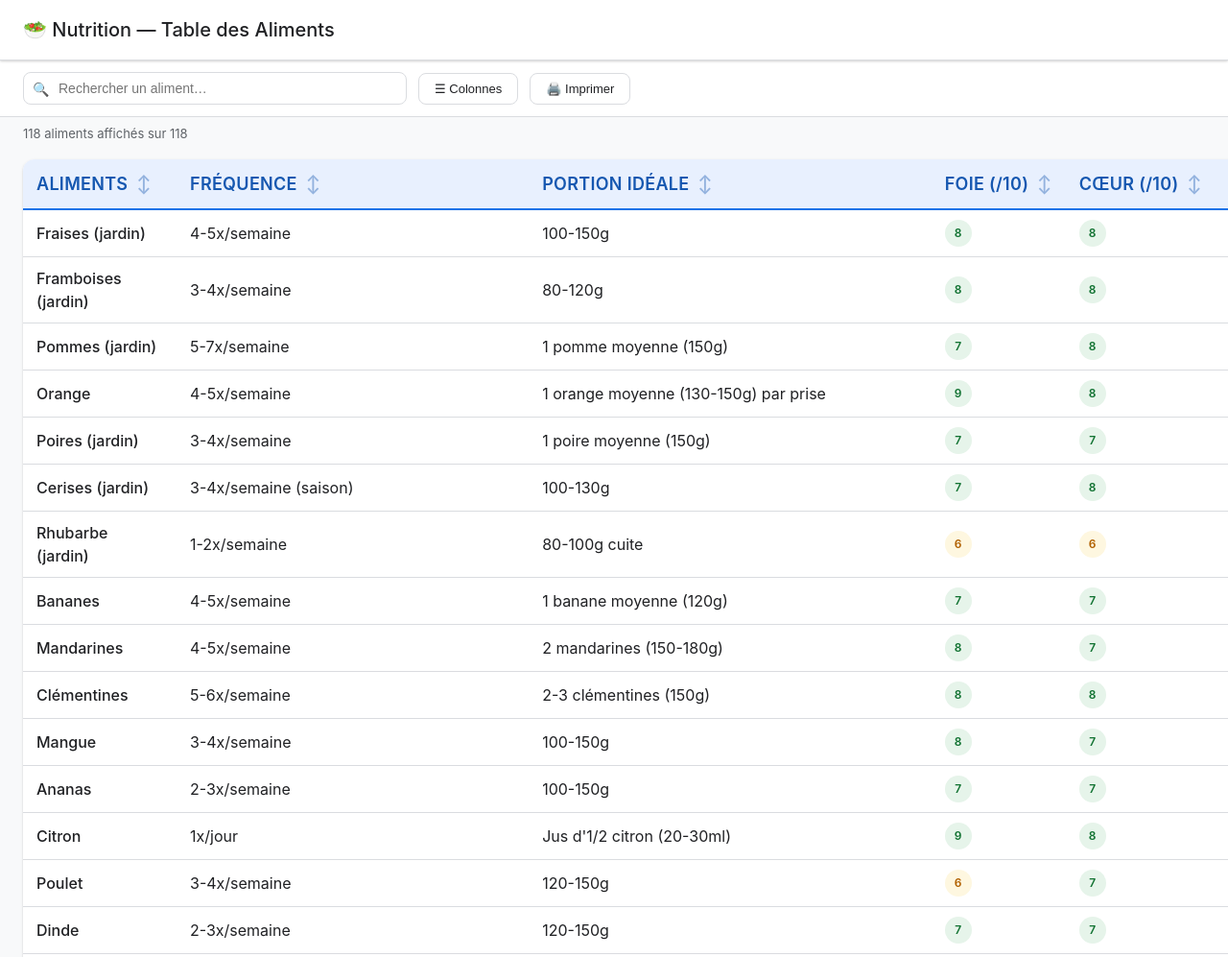
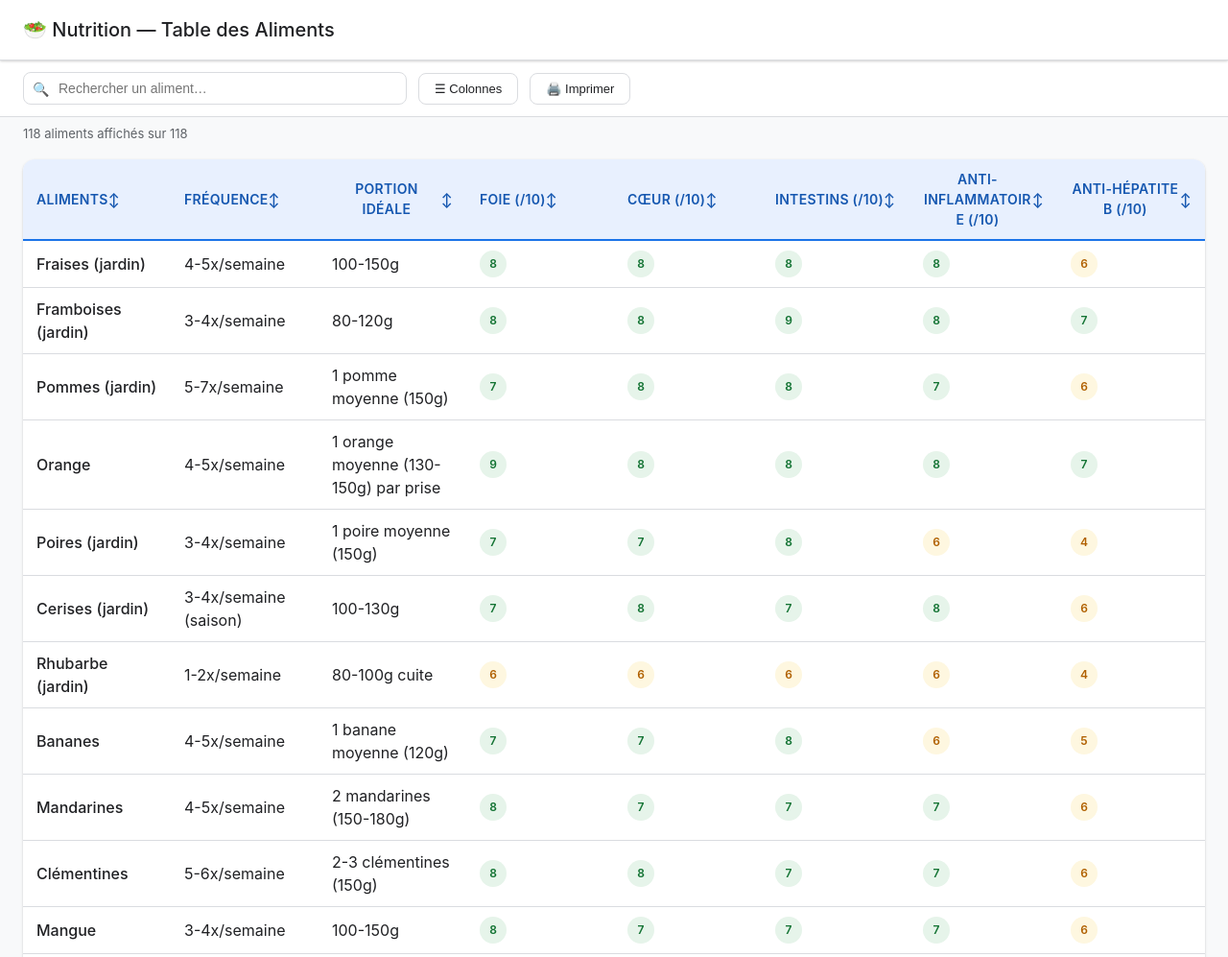
Before and after one commit to LudoGameBxl/Nutrition-list, a plain HTML site: page index.html in a window 1280 px wide. Shown: the top 997 px of the page at 96% size. Drawn offline with Linux system fonts and the light colour scheme.

Commit message:
add grid css for table

```diff
--- a/styles.css
+++ b/styles.css
@@ -219,68 +219,65 @@ body {
 /* Table */
 .table-container {
   padding: 0 24px 24px;
-  overflow-x: auto;
+  width: 100%;
 }
 
+/* On définit dynamiquement le nombre de colonnes via une variable CSS --cols
+   à injecter en JS quand l'utilisateur change la sélection de colonnes */
 table {
+  display: grid;
+  grid-template-columns: repeat(var(--cols, 6), minmax(0, 1fr));
   width: 100%;
-  border-collapse: collapse;
   background: var(--surface);
   border-radius: 12px;
-  overflow: hidden;
   box-shadow: var(--shadow);
   margin-top: 16px;
 }
 
-thead {
-  background: var(--primary-light);
-  position: sticky;
-  /* top: 60px; */
-  z-index: 10;
+thead,
+tbody,
+tr {
+  display: contents; /* les enfants deviennent items de la grid */
+}
+
+thead th,
+tbody td {
+  padding: 10px 14px;
+  font-size: 16px;
+  border-bottom: 1px solid var(--border);
+  white-space: normal;
+  overflow-wrap: break-word;
+  word-break: break-word;
+  display: flex;
+  align-items: center;
 }
 
 thead th {
-  padding: 12px 14px;
-  text-align: left;
-  font-size: 18px;
+  background: var(--primary-light);
   font-weight: 600;
   color: var(--primary-dark);
   text-transform: uppercase;
   letter-spacing: 0.3px;
   border-bottom: 2px solid var(--primary);
-  white-space: nowrap;
   cursor: pointer;
   user-select: none;
-  transition: background 0.15s;
+  font-size: 14px; /* j'ai réduit, 18px était énorme */
 }
 
-thead th:hover {
-  background: #d2e3fc;
+thead th:first-child { border-top-left-radius: 12px; }
+thead th:last-child  { border-top-right-radius: 12px; }
+
+/* Effet hover sur la "ligne" : on cible les td qui partagent le même parent logique.
+   Comme display:contents casse le hover sur <tr>, on utilise :has() */
+tr:hover td {
+  background: var(--hover);
 }
 
-thead th .sort-icon {
-  margin-left: 4px;
-  opacity: 0.4;
-}
-
-thead th.sorted .sort-icon {
-  opacity: 1;
-}
-
-tbody tr {
-  border-bottom: 1px solid var(--border);
-  transition: background 0.15s;
-}
-
-tbody tr:hover {
-  background: var(--hover);
-}
 
 tbody td {
   padding: 10px 14px;
   font-size: 16px;
   color: var(--text);
-  white-space: nowrap;
 }
 
 tbody td.aliment-name {
```
